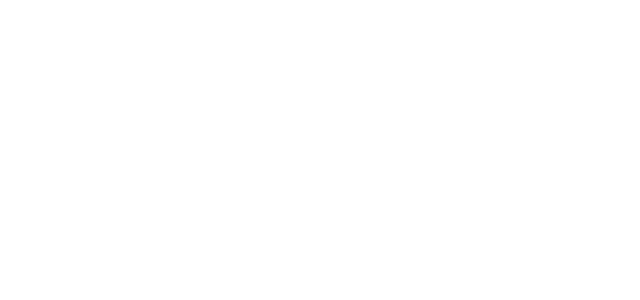
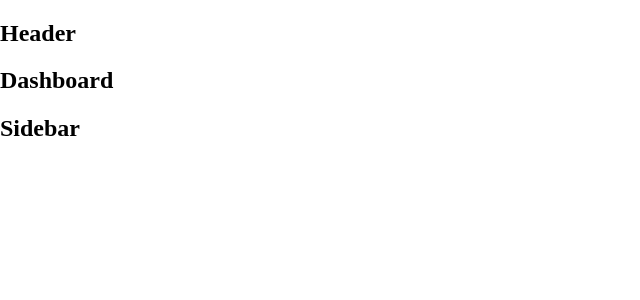
Before and after one commit to fabiendevfront/sportSee, a React (Create React App) app: page /dashboard/1 in a window 1280 px wide. Shown: the top 300 px of the page, without its empty margins (0-640 px from the left). Built offline with nearby package versions, Linux system fonts and the light colour scheme.

Commit message:
Routing configuration, layout creation

```diff
--- a/src/App.jsx
+++ b/src/App.jsx
@@ -1,9 +1,14 @@
-function App() {
+import Layout from "./layout/Layout";
+import AppRouter from "./router/AppRouter.jsx";
+
+const App = () => {
     return (
-        <div className="App">
-
+        <div className="app">
+            <Layout>
+                <AppRouter />
+            </Layout>
         </div>
     );
-}
+};
 
 export default App;
--- a/src/index.js
+++ b/src/index.js
@@ -1,11 +1,14 @@
 import React from "react";
 import ReactDOM from "react-dom/client";
+import { BrowserRouter as Router } from "react-router-dom";
 import "./styles/main.scss";
 import App from "./App";
 
 const root = ReactDOM.createRoot(document.getElementById("root"));
 root.render(
     <React.StrictMode>
-        <App />
+        <Router>
+            <App />
+        </Router>
     </React.StrictMode>
 );
--- /dev/null
+++ b/src/layout/Header.jsx
@@ -0,0 +1,9 @@
+const Header = () => {
+    return (
+        <div>
+            <h2>Header</h2>
+        </div>
+    );
+};
+
+export default Header;
--- /dev/null
+++ b/src/layout/Layout.jsx
@@ -0,0 +1,14 @@
+import Header from "./Header";
+import Sidebar from "./Sidebar";
+
+const Layout = ({ children }) => {
+    return (
+        <>
+            <Header />
+            <main>{children}</main>
+            <Sidebar />
+        </>
+    );
+};
+
+export default Layout;
--- /dev/null
+++ b/src/layout/Sidebar.jsx
@@ -0,0 +1,9 @@
+const Sidebar = () => {
+    return (
+        <div>
+            <h2>Sidebar</h2>
+        </div>
+    );
+};
+
+export default Sidebar;
--- /dev/null
+++ b/src/pages/Dashboard.jsx
@@ -0,0 +1,9 @@
+const Dashboard = () => {
+    return (
+        <div>
+            <h2>Dashboard</h2>
+        </div>
+    );
+};
+
+export default Dashboard;
--- /dev/null
+++ b/src/pages/Error404.jsx
@@ -0,0 +1,9 @@
+const Error404 = () => {
+    return (
+        <div>
+            <h2>Erreur 404</h2>
+        </div>
+    );
+};
+
+export default Error404;
--- /dev/null
+++ b/src/pages/Home.jsx
@@ -0,0 +1,9 @@
+const Home = () => {
+    return (
+        <div>
+            <h2>Home</h2>
+        </div>
+    );
+};
+
+export default Home;
--- /dev/null
+++ b/src/router/AppRouter.jsx
@@ -0,0 +1,17 @@
+import { Routes, Route } from "react-router-dom";
+import Home from "../pages/Home";
+import Dashboard from "../pages/Dashboard";
+import Error404 from "../pages/Error404";
+
+const AppRouter = () => {
+    return (
+        <Routes>
+            <Route path="/" element={<Home />} />
+            <Route path="/dashboard/:id" element={<Dashboard />} />
+            {/* path="*" if the path does not correspond to any route declared above */}
+            <Route path="*" element={<Error404 />} />
+        </Routes>
+    );
+};
+
+export default AppRouter;
```
